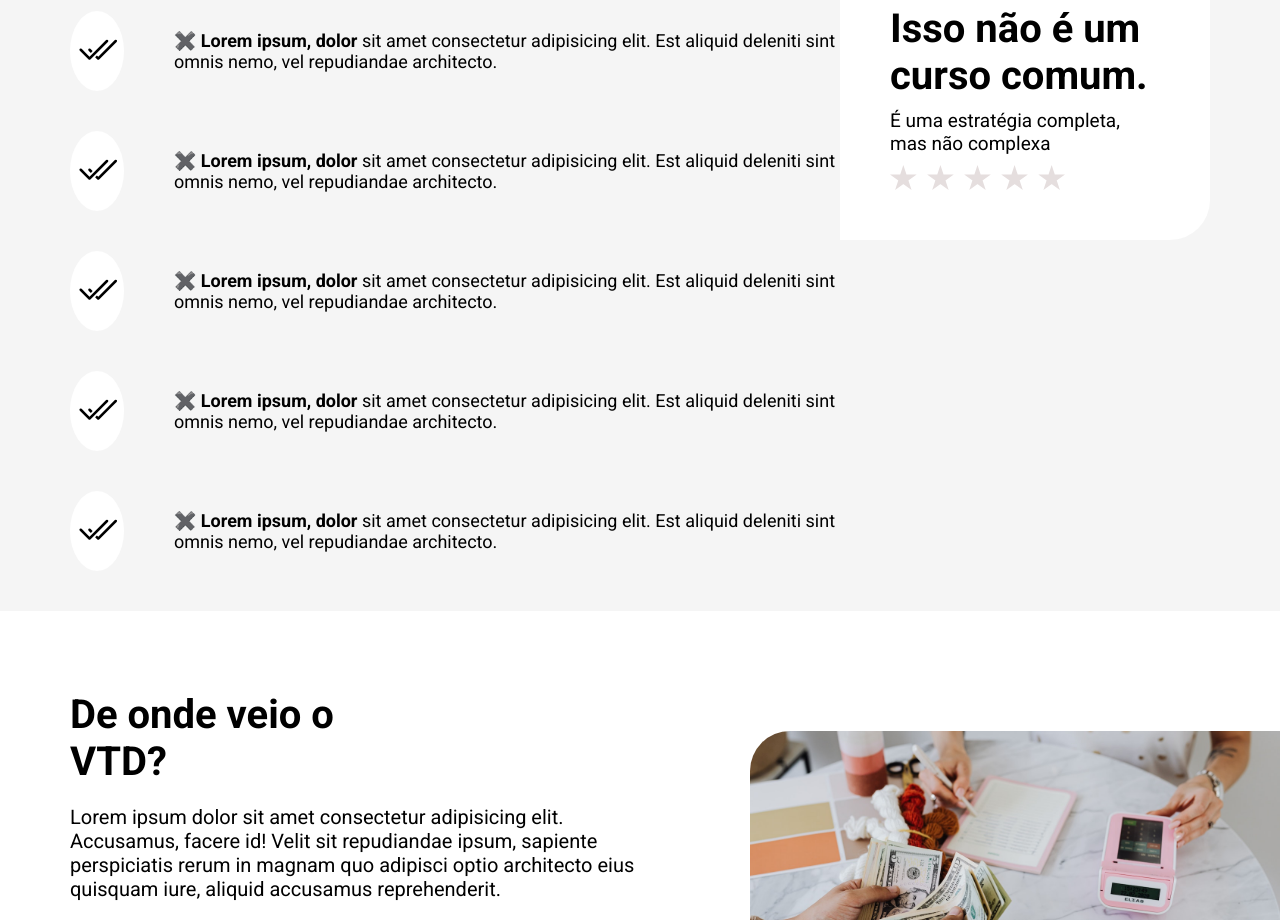
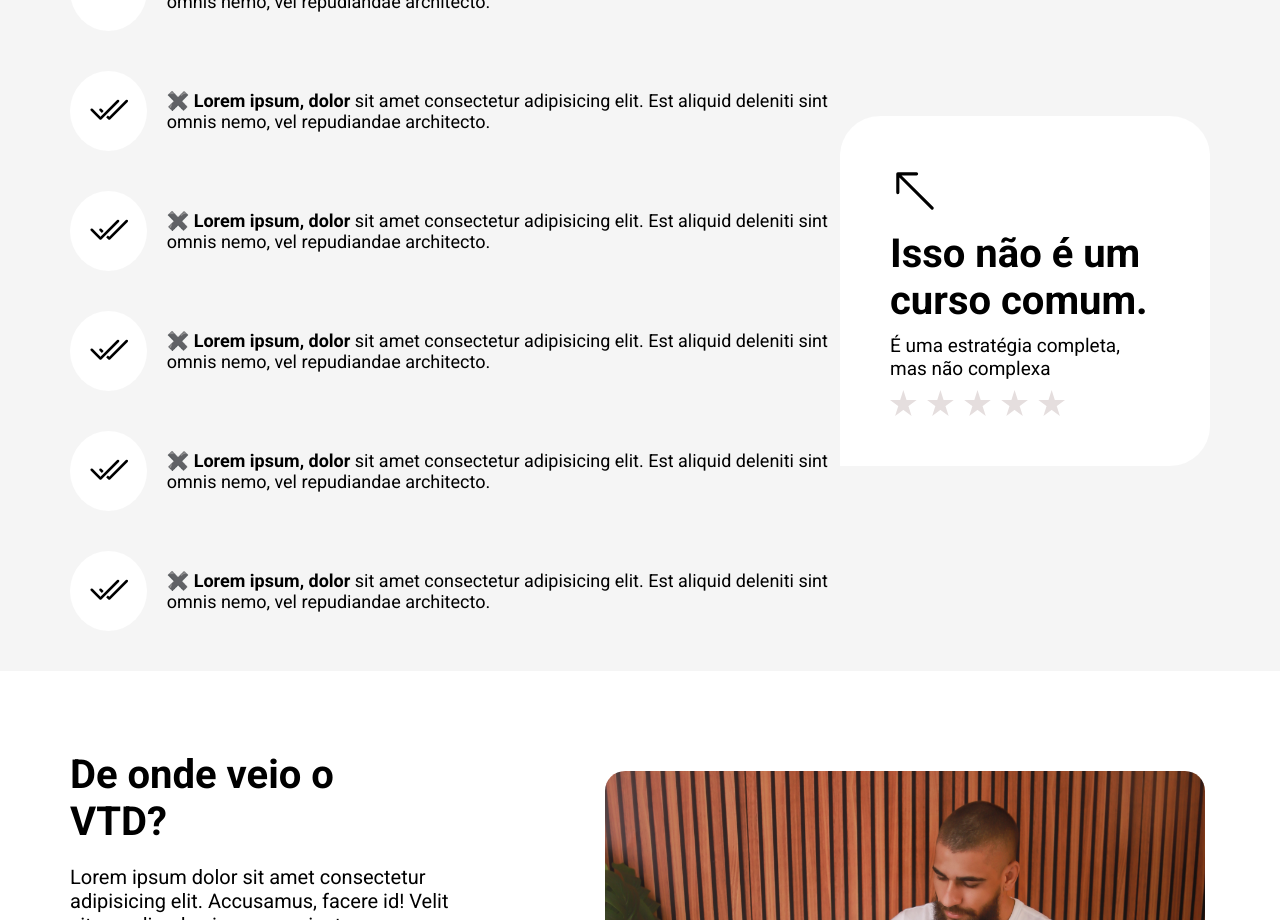
Before and after one commit to oisouguilherme/Freelancer-projeto1, a React (Vite) app: page / in a window 1280 px wide. Shown: the part 1880-2800 px from the top of the page. Built offline with nearby package versions, Linux system fonts and the light colour scheme.

Commit message:
finish-layout

```diff
--- a/src/App.css
+++ b/src/App.css
@@ -1,7 +1,6 @@
 *{
   margin: 0;
-  padding: 0px;
+  padding:0px;
   box-sizing: border-box;
   font-family: 'Roboto', sans-serif;
-
 }
--- a/src/components/Header/Header.css
+++ b/src/components/Header/Header.css
@@ -2,7 +2,7 @@
     width: 100%;
     display: flex;
     flex-direction: column;
-    padding: 40px 200px;
+    padding: 40px 150px;
 }
 
 .container {
@@ -58,12 +58,34 @@
 }
 
 @media (max-width: 1000px){
+    .header {
+        min-width: 100%;
+    }
     .header-1 {
-        max-width: 100%;
-        text-align: start;
+        min-width: 100%;
     }
     .header-2 {
         max-width: 100%;
         text-align: end;
     }
 }
+
+@media (max-width: 768px) {
+    .header {
+      padding: 20px;
+    }
+    .header h1 {
+      font-size: 28px;
+    }
+    .header p {
+      font-size: 16px;
+    }
+    .header-1, .header-2 {
+      max-width: 100%;
+      text-align: center;
+    }
+    .container {
+      flex-wrap: wrap;
+      flex-direction: column;
+    }
+  }
--- a/src/components/Header/Header.jsx
+++ b/src/components/Header/Header.jsx
@@ -18,9 +18,7 @@ function Header () {
                     <img src={Arrow} alt="" />
                 </div>
                 <div className='header-2'>
-                    <video width="580" height="340" controls >
-                        <source src="https://www.youtube.com/watch?v=ap0_hrlt4lc" type="video/mp4"/>
-                    </video>
+                <iframe width="100%" height="400" src="https://www.youtube.com/embed/oSixqq-Fi-I" title="CELLBIT SOBRE A SÉRIE THE LAST OF US VIRAR MODINHA!" frameborder="0" allow="accelerometer; autoplay; clipboard-write; encrypted-media; gyroscope; picture-in-picture; web-share" allowfullscreen></iframe>
                     <p>Lorem ipsum dolor sit amet consectetur adipisicing elit. Tenetur ratione beatae tempora
                         nam eveniet culpa .sed neque autem. Debitis neque libero aperiam non vel ut beatae quae
                         illo laborum accusamussed neque autem. Debitis neque libero aperiam non vel ut beatae quae
--- a/src/components/ParaQuem/ParaQuem.css
+++ b/src/components/ParaQuem/ParaQuem.css
@@ -1,5 +1,5 @@
 .container-destino{
-    padding: 40px 200px;
+    padding: 40px 150px;;
     display: flex;
     gap: 300px;
 }
@@ -40,8 +40,14 @@
 @media (max-width: 1000px){
     .container-destino {
         display: flex;
+        padding: 60px 20px ;
+
+        gap:100px;
         flex-direction: column;
         width: 100%;
+    }
+    .text-container{
+        align-items: center;
     }
     .balls{
     width: 100%;
--- a/src/components/Perguntas/Perguntas.css
+++ b/src/components/Perguntas/Perguntas.css
@@ -1,5 +1,5 @@
 .perguntas{
-    padding: 40px 200px;
+    padding: 40px 150px;
     display: flex;
     flex-direction: column;
     gap: 60px;
@@ -14,3 +14,8 @@
         padding: 40px 70px;
     }
 }
+@media (max-width: 700px){
+    .perguntas {
+        padding: 60px 20px ;
+    }
+}
--- a/src/components/Sobre/SobrePoints/SobrePoints.css
+++ b/src/components/Sobre/SobrePoints/SobrePoints.css
@@ -1,6 +1,6 @@
 .button-check{
-    width: 80px;
-    height: 80px;
+    min-width: 6vw;
+    height: 10vh;
     border-radius: 50%;
 
     display: flex;
@@ -24,5 +24,18 @@
 .button-component {
     display: flex;
     align-items: center;
-    gap: 50px;
+    gap: 20px;
 }
+
+@media (max-width: 750px){
+    .button-check {
+        min-width: 10%;
+        height: 8vh;
+    }
+}
+@media (max-width: 500px){
+    .button-check {
+        min-width: 20%;
+        height: 8vh;
+    }
+}
--- a/src/components/Sobre/sobre.css
+++ b/src/components/Sobre/sobre.css
@@ -3,13 +3,15 @@
     width: 70%;
     flex-direction: column;
     gap: 40px;
+    align-items: center;
 }
 
 .sobre{
-    padding: 60px 200px;
+    padding: 60px 150px;
     background-color: #f5f5f5;
 
     display: flex;
+    align-items: center;
 }
 
 @media (max-width: 1500px){
@@ -22,6 +24,7 @@
     .sobre {
         flex-direction: column;
         gap: 60px;
+        padding: 60px 20px ;
     }
     .sobre-points{
         width: 100%;
--- a/src/components/SobreCurso/SobreCurso.css
+++ b/src/components/SobreCurso/SobreCurso.css
@@ -1,5 +1,5 @@
 .sobreContain{
-    padding: 80px 0px 200px 200px;
+    padding: 80px 0px 150px 150px;
     width: 100%;
     display: flex;
     gap: 200px;
@@ -20,14 +20,20 @@
     margin-top:20px ;
 }
 
+
 .img-curso img{
-    width: 890px;
-    margin-top: 40px;
-    border-radius: 40px 0px 0px 40px;
+    width: 60%;
+    margin-top: 20px;
+    border-radius: 20px;
 }
 
+.img-curso{
+    display: flex;
+    flex-direction: column;
+    align-items: center;
+}
 .img-curso p {
-    margin-left: 40px;
+    margin-left: 0px;
     width: 80%;
     font-size: 20px;
     margin-top:20px ;
@@ -37,14 +43,12 @@
     .sobreContain {
         padding: 80px 0px 150px 70px;
     }
-    .img-curso img{
-    width: 750px;
-    }
+
 }
 
 @media (max-width: 1350px){
     .img-curso img{
-        width: 100%;
+        width: 80%;
     }
     .sobre-curso{
     max-width: 600px;
@@ -57,6 +61,7 @@
 @media (max-width: 1100px){
     .sobreContain{
         flex-direction: column;
+        padding: 60px 20px ;
         gap: 10px;
         min-width: 100%;
     }
@@ -64,7 +69,7 @@
         min-width: 90%;
     }
     .img-curso img{
-        width: 90%;
+        width: 80%;
         border-radius: 10px;
     }
     .img-curso p {
@@ -73,6 +78,6 @@
     .img-curso{
         display: flex;
         flex-direction: column;
-        align-items: flex-start;
+        align-items: center;
     }
 }
--- a/src/components/SobreCurso/SobreCurso.jsx
+++ b/src/components/SobreCurso/SobreCurso.jsx
@@ -1,5 +1,5 @@
 import './SobreCurso.css'
-import ImagemPessoal from '../../assets/imagem-test.jpg'
+import ImagemPessoal from '../../assets/ulisses.jpg'
 
 function SobreCurso(){
     return(
```
Also changed, not shown: src/assets/ulisses.JPG (added), src/components/BoxFunction/boxFunction.css (line endings or trailing spaces), src/components/CompreAqui/CompreAqui.css (line endings or trailing spaces), src/components/ParaQuem/Destino/Destino.css (line endings or trailing spaces).
